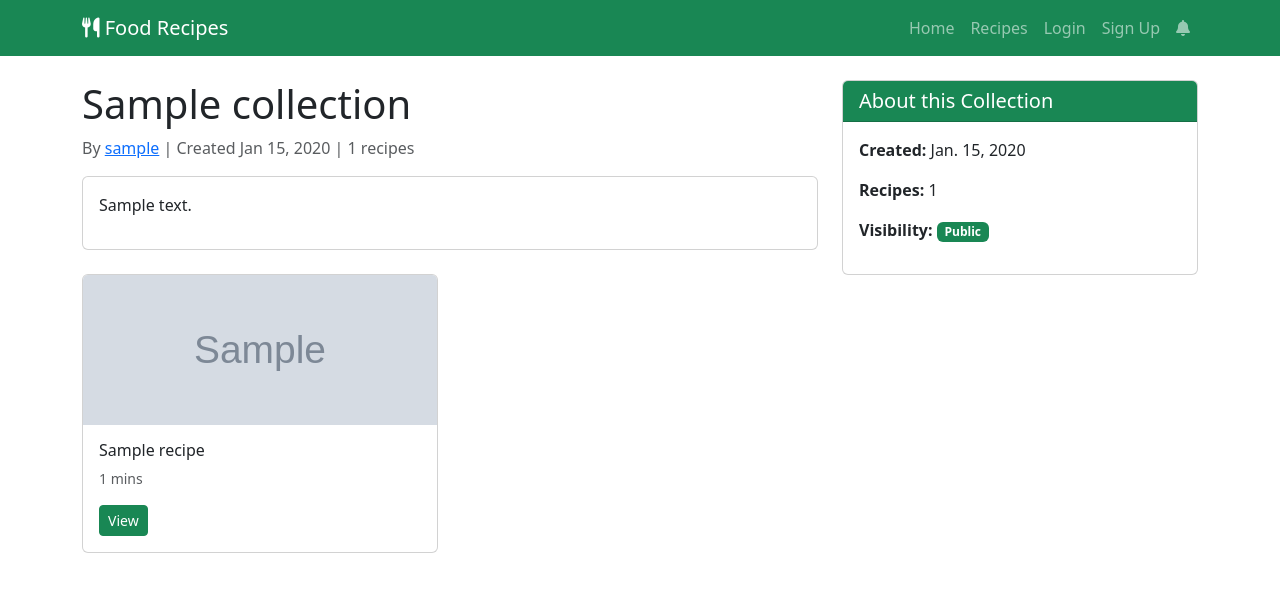
After one commit to sele01/food-recipes, a Django app: page /recipes/collections/1/ in a window 1280 px wide. The commit adds this page. Shown: the top 592 px of the page. Run offline with Django 4.2, Linux system fonts and the light colour scheme; tables that the repository leaves empty hold one stand-in row (values such as "Sample post"); grey boxes marked "Sample" are stand-in pictures.

Commit message:
Week 4 Day 3: Recipe Collections
- Added Collection and CollectionItem models
- Users can create public/private collections
- Add/remove recipes to collections
- Collection list with Mine/Public filters
- Collection detail page with all recipes
- Added 'Add to Collection' dropdown on recipe pages
- Full CRUD for collections with proper permissions

```diff
--- a/apps/recipes/models.py
+++ b/apps/recipes/models.py
@@ -171,3 +171,45 @@ class Rating(models.Model):
 
     def __str__(self):
         return f"{self.user.username} rated {self.recipe.title}: {self.value}*"
+
+
+class Collection(models.Model):
+    """a collection of recipes created by a user"""
+
+    name = models.CharField(max_length=100)
+    description = models.TextField(blank=True)
+    creator = models.ForeignKey(
+        User, on_delete=models.CASCADE, related_name="collections"
+    )
+    is_public = models.BooleanField(default=True)
+    created_at = models.DateTimeField(auto_now_add=True)
+    updated_at = models.DateTimeField(auto_now=True)
+
+    class Meta:
+        unique_together = ["name", "creator"]
+        ordering = ["-created_at"]
+
+    def __str__(self):
+        return f"{self.name} by {self.creator.username}"
+
+    @property
+    def recipe_count(self):
+        return self.items.count()
+class CollectionItem(models.Model):
+    """collection of recipes"""
+
+    collection = models.ForeignKey(
+        Collection, on_delete=models.CASCADE, related_name="items"
+    )
+    recipe = models.ForeignKey(
+        Recipe, on_delete=models.CASCADE, related_name="collection_items"
+    )
+    added_at = models.DateTimeField(auto_now_add=True)
+    notes = models.TextField(blank=True)
+
+    class Meta:
+        unique_together = ["collection", "recipe"]
+        ordering = ["-added_at"]
+
+    def __str__(self):
+        return f"{self.recipe.title} in {self.collection.name}"
--- a/apps/recipes/urls.py
+++ b/apps/recipes/urls.py
@@ -12,6 +12,37 @@ urlpatterns = [
     path("bookmark/<int:recipe_id>/", views.toggle_bookmark, name="toggle_bookmark"),
     path("rate/<int:recipe_id>/", views.rate_recipe, name="rate_recipe"),
     path("bookmarks/", views.BookmarkListView.as_view(), name="bookmarks"),
+    path("collections/", views.CollectionListView.as_view(), name="collection_list"),
+    path(
+        "collections/create/",
+        views.CollectionCreateView.as_view(),
+        name="collection_create",
+    ),
+    path(
+        "collections/<int:pk>/",
+        views.CollectionDetailView.as_view(),
+        name="collection_detail",
+    ),
+    path(
+        "collections/<int:pk>/edit/",
+        views.CollectionUpdateView.as_view(),
+        name="collection_edit",
+    ),
+    path(
+        "collections/<int:pk>/delete/",
+        views.CollectionDeleteView.as_view(),
+        name="collection_delete",
+    ),
+    path(
+        "recipe/<int:recipe_id>/add-to-collection/",
+        views.add_to_collection,
+        name="add_to_collection",
+    ),
+    path(
+        "collection-item/<int:item_id>/remove/",
+        views.remove_from_collection,
+        name="remove_from_collection",
+    ),
     path("<slug:slug>/", views.RecipeDetailView.as_view(), name="recipe_detail"),
     path("<slug:slug>/edit/", views.RecipeUpdateView.as_view(), name="recipe_edit"),
     path("<slug:slug>/delete/", views.RecipeDeleteView.as_view(), name="recipe_delete"),
--- a/apps/recipes/views.py
+++ b/apps/recipes/views.py
@@ -1,5 +1,11 @@
 from django.shortcuts import render, get_object_or_404
-from django.views.generic import ListView, DetailView
+from django.views.generic import (
+    ListView,
+    DetailView,
+    CreateView,
+    UpdateView,
+    DeleteView,
+)
 from .models import (
     Recipe,
     Ingredient,
@@ -10,11 +16,12 @@ from .models import (
     Comment,
     Bookmark,
     Rating,
+    Collection,
+    CollectionItem,
 )
 
 from django.contrib.auth.mixins import LoginRequiredMixin, UserPassesTestMixin
 from django.urls import reverse_lazy
-from django.views.generic import CreateView
 from .forms import RecipeForm, IngredientForm, StepForm
 from django.forms import inlineformset_factory
 
@@ -393,3 +400,133 @@ class FollowingFeedView(LoginRequiredMixin, ListView):
         context = super().get_context_data(**kwargs)
         context["feed_type"] = "following"
         return context
+
+
+class CollectionListView(ListView):
+    """View to list all collections, with option to filter by user"""
+
+    model = Collection
+    template_name = "recipes/collection_list.html"
+    context_object_name = "collections"
+    paginate_by = 12
+
+    def get_queryset(self):
+        if self.request.user.is_authenticated and self.request.GET.get("mine"):
+            return Collection.objects.filter(creator=self.request.user)
+        return Collection.objects.filter(is_public=True)
+
+
+class CollectionDetailView(DetailView):
+    """View to show details of a collection, including its recipes"""
+
+    model = Collection
+    template_name = "recipes/collection_detail.html"
+    context_object_name = "collection"
+
+    def get_context_data(self, **kwargs):
+        context = super().get_context_data(**kwargs)
+        collection = self.get_object()
+
+        if self.request.user.is_authenticated:
+            user_collection = Collection.objects.filter(
+                creator=self.request.user
+            ).exclude(id=collection.id)
+            context["user_collections"] = user_collection
+
+        return context
+
+
+class CollectionCreateView(LoginRequiredMixin, CreateView):
+    """create a new collection"""
+
+    model = Collection
+    fields = ["name", "description", "is_public"]
+    template_name = "recipes/collection_form.html"
+
+    def form_valid(self, form):
+        form.instance.creator = self.request.user
+        return super().form_valid(form)
+
+    def get_success_url(self):
+        return reverse_lazy("recipes:collection_detail", kwargs={"pk": self.object.pk})
+
+
+class CollectionCreateView(LoginRequiredMixin, CreateView):
+    """create a new collection"""
+
+    model = Collection
+    fields = ["name", "description", "is_public"]
+    template_name = "recipes/collection_form.html"
+
+    def form_valid(self, form):
+        form.instance.creator = self.request.user
+        return super().form_valid(form)
+
+    def get_success_url(self):
+        return reverse_lazy("recipes:collection_detail", kwargs={"pk": self.object.pk})
+
+
+class CollectionUpdateView(LoginRequiredMixin, UserPassesTestMixin, UpdateView):
+    """edit a collection"""
+
+    model = Collection
+    fields = ["name", "description", "is_public"]
+    template_name = "recipes/collection_form.html"
+
+    def test_func(self):
+        collection = self.get_object()
+        return self.request.user == collection.creator
+
+    def get_success_url(self):
+        return reverse_lazy("recipes:collection_detail", kwargs={"pk": self.object.pk})
+
+
+class CollectionDeleteView(LoginRequiredMixin, UserPassesTestMixin, DeleteView):
+    """delete a collection"""
+
+    model = Collection
+    template_name = "recipes/collection_confirm_delete.html"
+    success_url = reverse_lazy("recipes:collection_list")
+
+    def test_func(self):
+        collection = self.get_object()
+        return self.request.user == collection.creator
+
+
+@login_required
+def add_to_collection(request, recipe_id):
+    """Add a recipe to a collection"""
+
+    recipe = get_object_or_404(Recipe, id=recipe_id)
+    collection_id = request.POST.get("collection_id")
+
+    if collection_id:
+        collection = get_object_or_404(
+            Collection, id=collection_id, creator=request.user
+        )
+        item, created = CollectionItem.objects.get_or_create(
+            collection=collection, recipe=recipe
+        )
+
+        if created:
+            messages.success(request, f'Added to collection "{collection.name}".')
+        else:
+            messages.info(request, f'"{collection.name}" already contains this recipe.')
+    else:
+        messages.error(request, "No collection selected.")
+
+    return redirect("recipes:recipe_detail", slug=recipe.slug)
+
+
+@login_required
+def remove_from_collection(request, item_id):
+    """Remove a recipe from a collection"""
+
+    item = get_object_or_404(
+        CollectionItem, id=item_id, collection__creator=request.user
+    )
+    collection = item.collection
+    item.delete()
+    messages.success(request, f'Removed from collection "{collection.name}".')
+
+    return redirect("recipes:collection_detail", pk=collection.pk)
--- a/templates/base.html
+++ b/templates/base.html
@@ -56,6 +56,11 @@
     <a class="nav-link" href="{% url 'recipes:following_feed' %}">
         <i class="fas fa-rss"></i> Feed
     </a>
+    <li class="nav-item">
+    <a class="nav-link" href="{% url 'recipes:collection_list' %}">
+        <i class="fas fa-folder"></i> Collections
+    </a>
+</li>
 </li>
 
             <!-- END ADD -->
--- /dev/null
+++ b/templates/recipes/collection_detail.html
@@ -0,0 +1,86 @@
+{% extends 'base.html' %}
+
+{% block title %}{{ collection.name }} - Food Recipes{% endblock %}
+
+{% block content %}
+<div class="row">
+    <div class="col-md-8">
+        <div class="d-flex justify-content-between align-items-start">
+            <h1>{{ collection.name }}</h1>
+
+            {% if user == collection.creator %}
+            <div>
+                <a href="{% url 'recipes:collection_edit' collection.pk %}" class="btn btn-outline-success btn-sm">
+                    <i class="fas fa-edit"></i> Edit
+                </a>
+                <a href="{% url 'recipes:collection_delete' collection.pk %}" class="btn btn-outline-danger btn-sm">
+                    <i class="fas fa-trash"></i> Delete
+                </a>
+            </div>
+            {% endif %}
+        </div>
+
+        <p class="text-muted">
+            By <a href="{% url 'accounts:profile' collection.creator.username %}">{{ collection.creator.username }}</a> |
+            Created {{ collection.created_at|date:"M d, Y" }} |
+            {{ collection.recipe_count }} recipes
+        </p>
+
+        {% if collection.description %}
+        <div class="card mb-4">
+            <div class="card-body">
+                <p>{{ collection.description }}</p>
+            </div>
+        </div>
+        {% endif %}
+
+        <div class="row">
+            {% for item in collection.items.all %}
+            <div class="col-md-6 mb-3">
+                <div class="card h-100">
+                    {% if item.recipe.featured_image %}
+                    <img src="{{ item.recipe.featured_image.url }}" class="card-img-top" style="height: 150px; object-fit: cover;">
+                    {% endif %}
+                    <div class="card-body">
+                        <h6>{{ item.recipe.title }}</h6>
+                        <p class="small text-muted">{{ item.recipe.prep_time }} mins</p>
+                        <a href="{% url 'recipes:recipe_detail' item.recipe.slug %}" class="btn btn-sm btn-success">View</a>
+
+                        {% if user == collection.creator %}
+                        <a href="{% url 'recipes:remove_from_collection' item.id %}"
+                           class="btn btn-sm btn-outline-danger float-end"
+                           onclick="return confirm('Remove from collection?')">
+                            <i class="fas fa-times"></i>
+                        </a>
+                        {% endif %}
+                    </div>
+                </div>
+            </div>
+            {% empty %}
+            <div class="col-12">
+                <p class="text-muted">No recipes in this collection yet.</p>
+            </div>
+            {% endfor %}
+        </div>
+    </div>
+
+    <div class="col-md-4">
+        <div class="card">
+            <div class="card-header bg-success text-white">
+                <h5 class="mb-0">About this Collection</h5>
+            </div>
+            <div class="card-body">
+                <p><strong>Created:</strong> {{ collection.created_at|date }}</p>
+                <p><strong>Recipes:</strong> {{ collection.recipe_count }}</p>
+                <p><strong>Visibility:</strong>
+                    {% if collection.is_public %}
+                        <span class="badge bg-success">Public</span>
+                    {% else %}
+                        <span class="badge bg-secondary">Private</span>
+                    {% endif %}
+                </p>
+            </div>
+        </div>
+    </div>
+</div>
+{% endblock %}
```
Also changed, not shown: apps/recipes/admin.py (+28 -1 lines), templates/recipes/collection_confirm_delete.html (added, +25 -0 lines), templates/recipes/collection_form.html (added, +27 -0 lines), templates/recipes/collection_list.html (added, +66 -0 lines), templates/recipes/recipe_detail.html (+35 -1 lines), apps/recipes/migrations/0008_collection_collectionitem.py (added).
